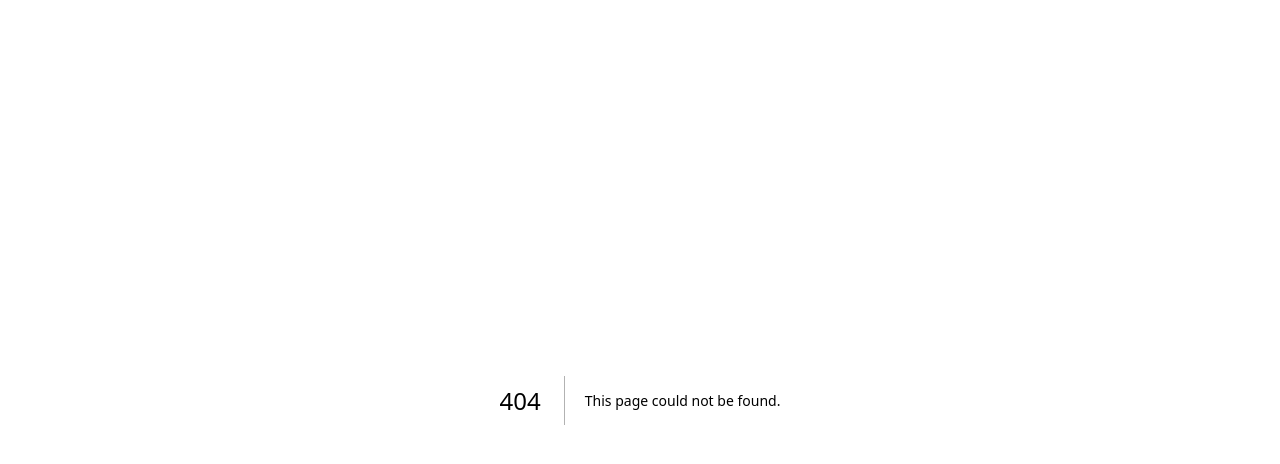
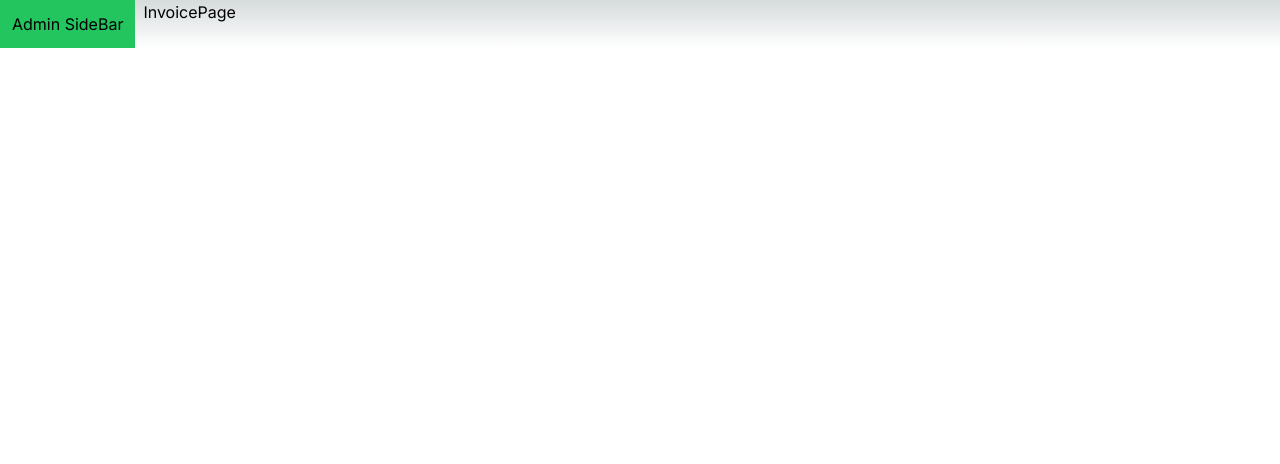
Before and after one commit to HamDean/mosh-nextjs-tutorial, a Next.js app: page /admin/invoices in a window 1280 px wide. Before the commit this address had no page. Shown: the top 464 px of the page. Built offline with nearby package versions, Linux system fonts and the light colour scheme.

Commit message:
building shared layout

```diff
--- /dev/null
+++ b/app/admin/invoices/page.tsx
@@ -0,0 +1,6 @@
+const InvoicePage = () => {
+  return (
+    <div>InvoicePage</div>
+  )
+}
+export default InvoicePage
--- /dev/null
+++ b/app/admin/layout.tsx
@@ -0,0 +1,11 @@
+import { ReactNode } from "react"
+
+const AdminLayout = ({ children}: { children : ReactNode}) => {
+  return (
+    <div className="flex">
+        <aside className="bg-green-500 p-3 mr-2">Admin SideBar</aside>
+        <div>{children}</div>
+    </div>
+  )
+}
+export default AdminLayout
--- /dev/null
+++ b/app/admin/page.tsx
@@ -0,0 +1,6 @@
+const AdminDashboard = () => {
+  return (
+    <div>Admin Dashboard</div>
+  )
+}
+export default AdminDashboard
```
